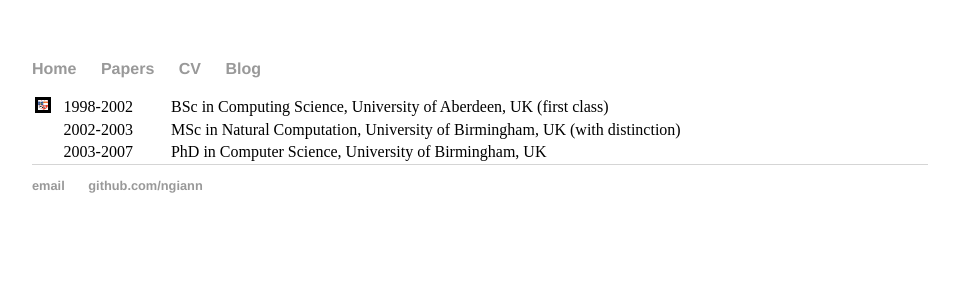
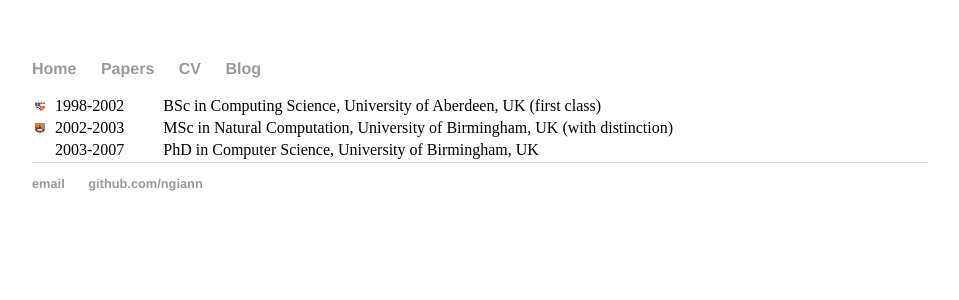
Before and after one commit to ngiann/ngiann.github.io, a Jekyll site: the page built from cv/index.html, in a window 1280 px wide. Shown: the top 300 px of the page, without its empty margins (160-1119 px from the left). Built offline with Jekyll 4.4.1, drawn with Linux system fonts in a browser that asks for light colours.

Commit message:
Update index.html

```diff
--- a/cv/index.html
+++ b/cv/index.html
@@ -5,12 +5,12 @@
 <div class="blurb">
 <table style="width:100%">
   <tr>
-    <td> <img src="aberdeen.png" alt="" border=3 height=10 width=10></img> </td>
+    <td> <img src="aberdeen.png" alt="" border=0 height=10 width=10></img> </td>
     <td>1998-2002</td>
     <td>BSc in Computing Science, University of Aberdeen, UK (first class) </td>
   </tr>
   <tr>
-    <td>   </td>
+    <td>  <img src="bhm.png" alt="" border=0 height=10 width=10></img>  </td>
     <td>2002-2003 </td>
     <td>MSc in Natural Computation, University of Birmingham, UK (with distinction) </td>
   </tr>
```
